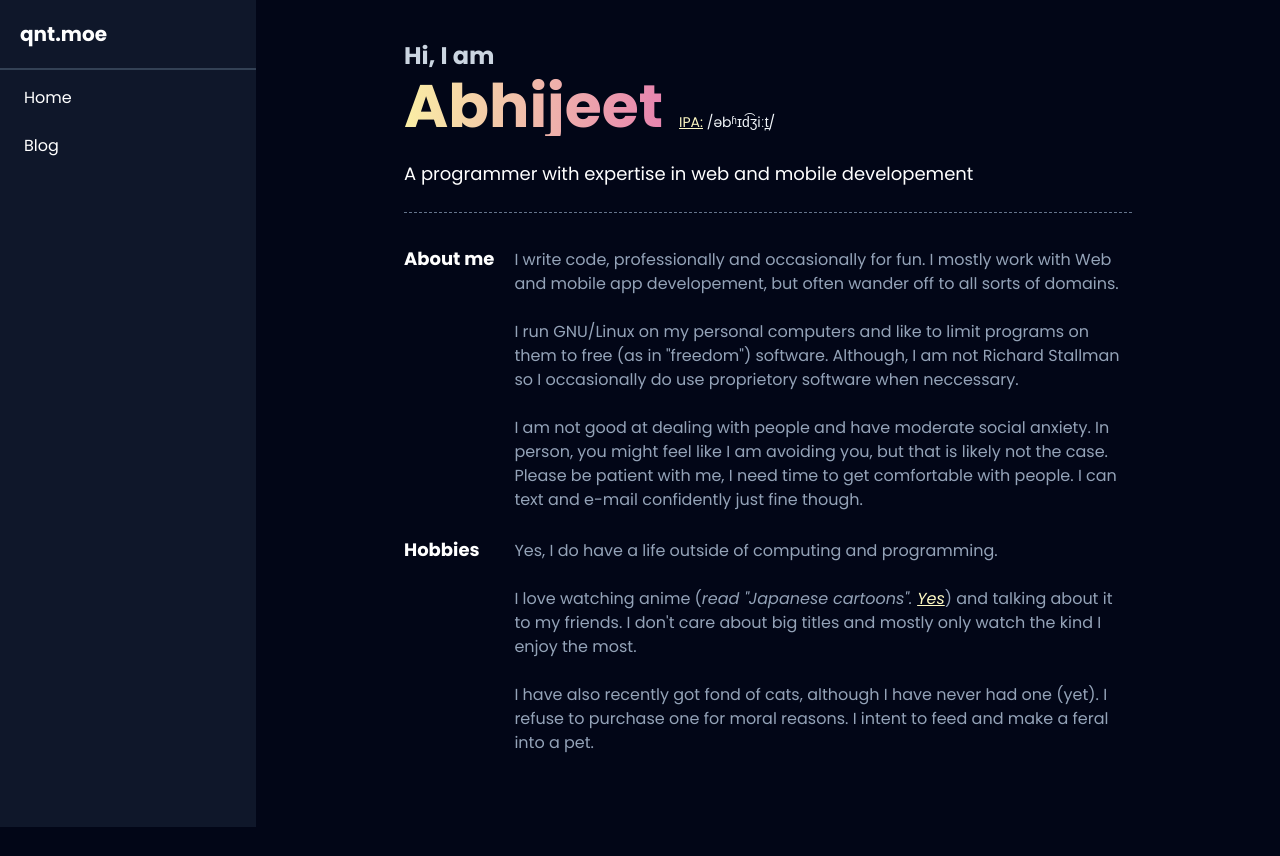
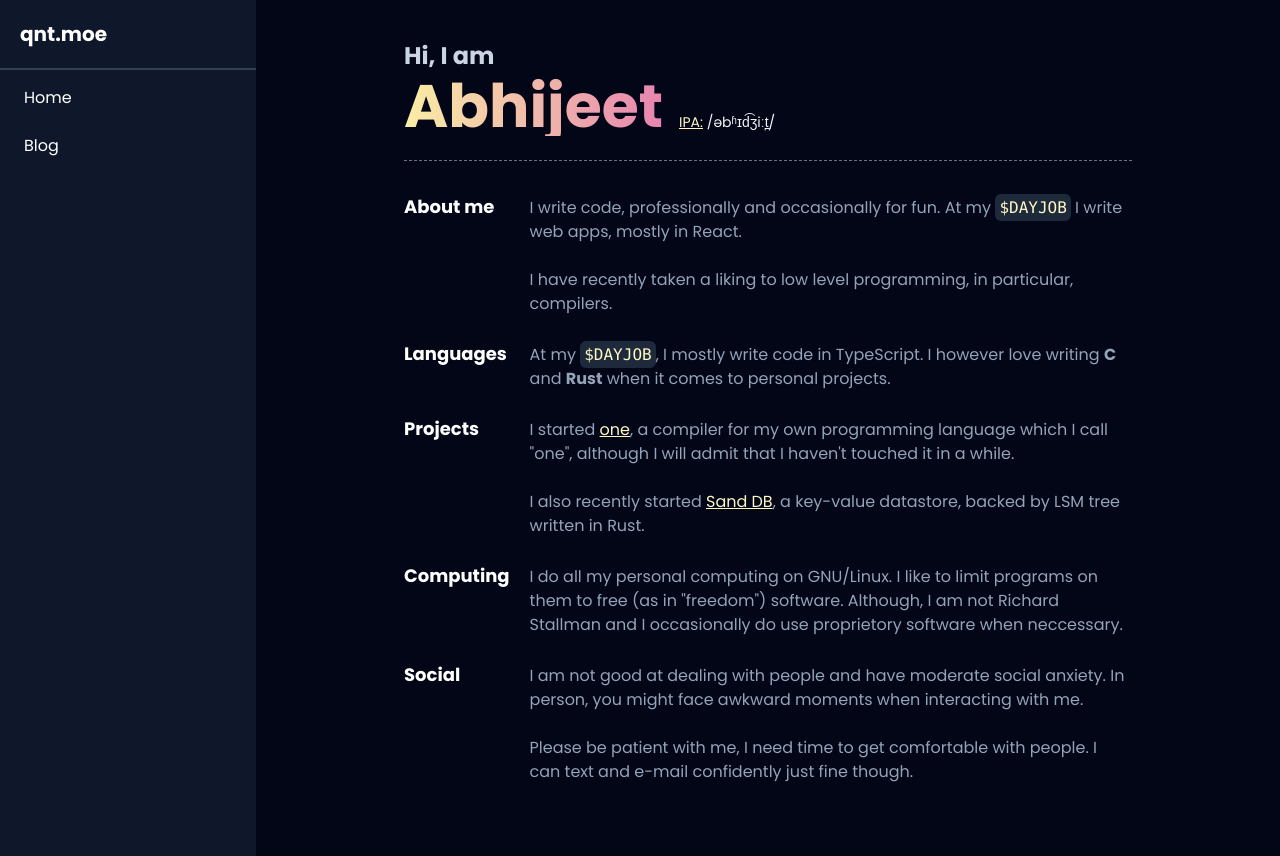
Before and after one commit to quanta-kt/site, a SvelteKit app: page / in a window 1280 px wide. Before the commit the page ends 827 px from the top, so only its background shows below. Built offline with nearby package versions, Linux system fonts and the light colour scheme.

Commit message:
this feels right...

```diff
--- a/src/routes/+page.svelte
+++ b/src/routes/+page.svelte
@@ -42,41 +42,56 @@
 			</div>
 		</div>
 
-		<p class="mb-6 text-lg">A programmer with expertise in web and mobile developement</p>
-
 		<hr class="mb-8 border-dashed border-slate-500" />
 
 		<div class="grid grid-cols-1 items-baseline gap-x-5 gap-y-6 md:grid-cols-[auto,_1fr]">
 			<h3 class="text-lg font-bold">About me</h3>
 			<p class="text-slate-400">
-				I write code, professionally and occasionally for fun. I mostly work with Web and mobile app
-				developement, but often wander off to all sorts of domains.
+				I write code, professionally and occasionally for fun. At my <code
+					class="rounded-md bg-slate-800 p-1 text-yellow-100">$DAYJOB</code
+				>
+				I write web apps, mostly in React.
 
 				<br /><br />
 
-				I run GNU/Linux on my personal computers and like to limit programs on them to free (as in
-				"freedom") software. Although, I am not Richard Stallman so I occasionally do use
-				proprietory software when neccessary.
+				I have recently taken a liking to low level programming, in particular, compilers.
+			</p>
 
+			<h3 class="text-lg font-bold">Languages</h3>
+			<p class="text-slate-400">
+				At my <code class="rounded-md bg-slate-800 p-1 text-yellow-100">$DAYJOB</code>, I mostly write code in TypeScript.
+				I however love writing <b>C</b> and <b>Rust</b> when it comes to personal projects.
+			</p>
+
+			<h3 class="text-lg font-bold">Projects</h3>
+			<p class="text-slate-400">
+				I started
+				<a class="text-yellow-100 underline" href="https://github.com/quanta-kt/one">one</a>, a
+				compiler for my own programming language which I call "one", although I will admit that I
+				haven't touched it in a while.
 				<br /><br />
 
-				I am not good at dealing with people and have moderate social anxiety. In person, you might
-				feel like I am avoiding you, but that is likely not the case. Please be patient with me, I
-				need time to get comfortable with people. I can text and e-mail confidently just fine
-				though.
+				I also recently started
+				<a class="text-yellow-100 underline" href="https://github.com/quanta-kt/sanddb">Sand DB</a>,
+				a key-value datastore, backed by LSM tree written in Rust.
 			</p>
 
-			<h3 class="text-lg font-bold">Hobbies</h3>
+			<h3 class="text-lg font-bold">Computing</h3>
 			<p class="text-slate-400">
-				Yes, I do have a life outside of computing and programming.
-				<br /><br />
-				I love watching anime
-        (<i>read "Japanese cartoons". <a class="text-yellow-100 underline" href="https://www.reddit.com/r/anime/comments/eac7d1/anime_and_cartoons_are_the_same_thing_and_heres/">Yes</a></i>)
-        and talking about it to my friends.
-				I don't care about big titles and mostly only watch the kind I enjoy the most.
-				<br /><br />
-				I have also recently got fond of cats, although I have never had one (yet). I refuse to purchase
-				one for moral reasons. I intent to feed and make a feral into a pet.
+				I do all my personal computing on GNU/Linux.
+				I like to limit programs on them to free (as in "freedom") software. Although, I
+				am not Richard Stallman and I occasionally do use proprietory software when neccessary.
+			</p>
+
+			<h3 class="text-lg font-bold">Social</h3>
+			<p class="text-slate-400">
+				I am not good at dealing with people and have moderate social anxiety. In person, you might
+				face awkward moments when interacting with me.
+
+				<br><br>
+
+				Please be patient with me, I need time to get comfortable with people. I can text and e-mail
+				confidently just fine though.
 			</p>
 		</div>
 	</div>
```
